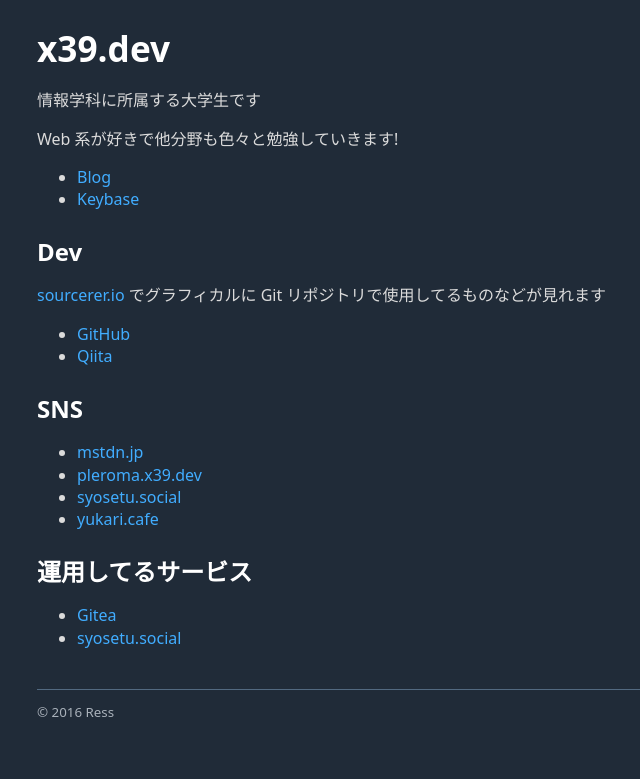
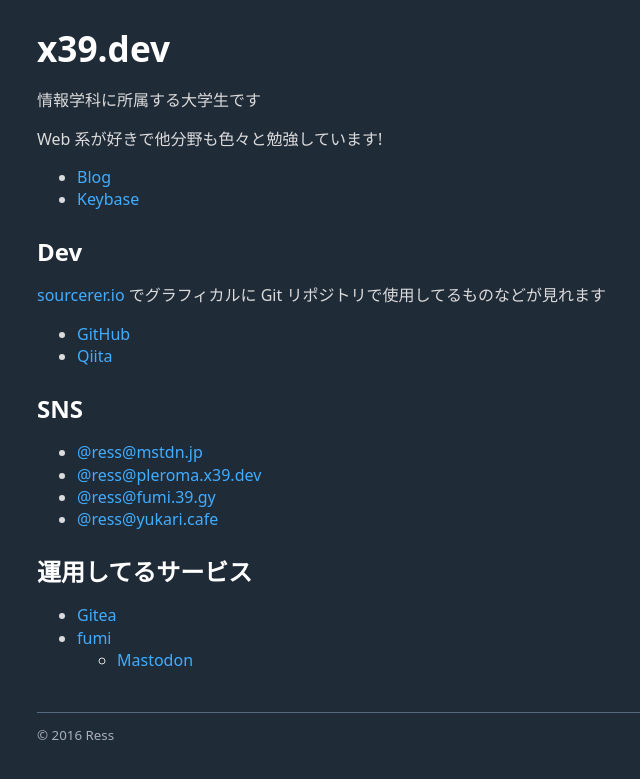
Before and after one commit to ress997/profile, a Jekyll site: the page built from index.md, in a window 1280 px wide. Shown: the top 779 px of the page, without its empty margins (203-843 px from the left). Built offline with Jekyll 4.4.1, drawn with Linux system fonts in a browser that asks for light colours.

Commit message:
Update index.md

```diff
--- a/index.md
+++ b/index.md
@@ -3,12 +3,13 @@ layout: default
 ---
 情報学科に所属する大学生です
 
-Web 系が好きで他分野も色々と勉強していきます!
+Web 系が好きで他分野も色々と勉強しています!
 
 - [Blog](https://blog.x39.dev)
 - [Keybase](https://keybase.io/ress)
 
 ## Dev
+
 [sourcerer.io](https://sourcerer.io/ress997) でグラフィカルに Git リポジトリで使用してるものなどが見れます
 
 - [GitHub](https://github.com/ress997)
@@ -17,13 +18,14 @@ Web 系が好きで他分野も色々と勉強していきます!
 ## SNS
 
 <ul>
-<li><a rel="me" href="https://mstdn.jp/@ress">mstdn.jp</a></li>
-<li><a rel="me" href="https://pleroma.x39.dev/users/ress">pleroma.x39.dev</a></li>
-<li><a rel="me" href="https://syosetu.social/@ress">syosetu.social</a></li>
-<li><a rel="me" href="https://yukari.cafe/@ress">yukari.cafe</a></li>
+	<li><a rel="me" href="https://mstdn.jp/@ress">@ress@mstdn.jp</a></li>
+	<li><a rel="me" href="https://pleroma.x39.dev/users/ress">@ress@pleroma.x39.dev</a></li>
+	<li><a rel="me" href="https://fumi.39.gy/@ress">@ress@fumi.39.gy</a></li>
+	<li><a rel="me" href="https://yukari.cafe/@ress">@ress@yukari.cafe</a></li>
 </ul>
 
 ## 運用してるサービス
 
 - [Gitea](https://git.x39.dev/)
-- [syosetu.social](https://syosetu.social/about)
+- [fumi](https://fumi.39.gy/about)
+	- [Mastodon](https://github.com/tootsuite/mastodon)
```
